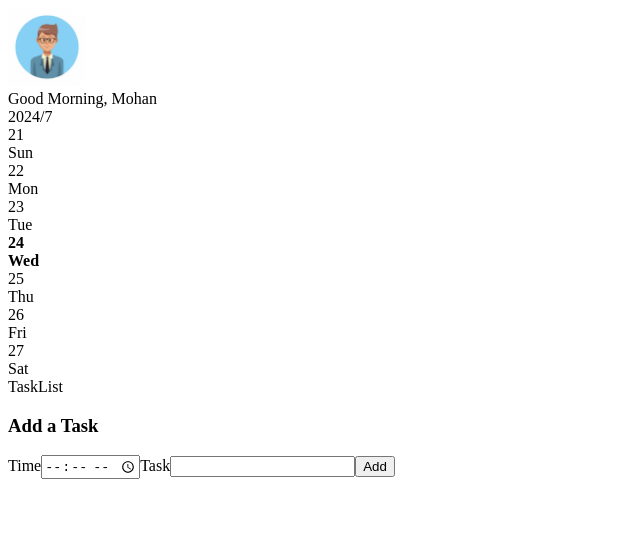
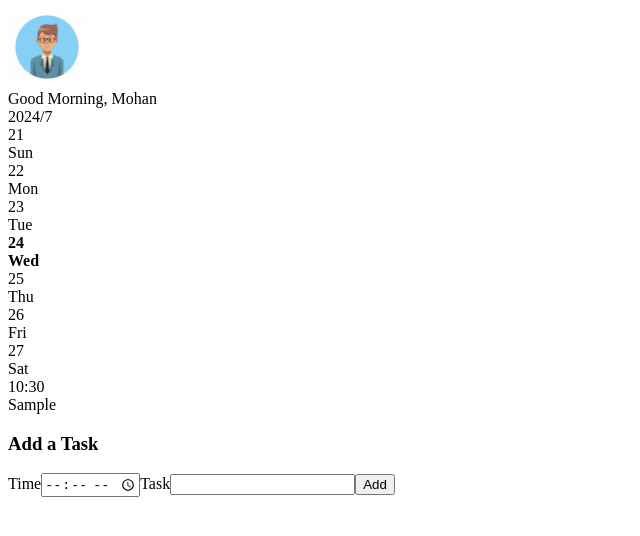
Before and after one commit to siva2022000/todolist, a React (Create React App) app: page / in a window 1280 px wide. Both pictures are taken after typing "10:30", "Sample" into the empty fields and a click on the button "Add". Shown: the top 536 px of the page, without its empty margins (0-640 px from the left). Built offline with nearby package versions, Linux system fonts and the light colour scheme.

Commit message:
create task changes and bulma installation

```diff
--- a/package.json
+++ b/package.json
@@ -7,6 +7,7 @@
     "@testing-library/react": "^13.4.0",
     "@testing-library/user-event": "^13.5.0",
     "axios": "^1.7.3",
+    "bulma": "^1.0.2",
     "json-server": "^1.0.0-beta.1",
     "react": "^18.3.1",
     "react-dom": "^18.3.1",
--- a/src/App.js
+++ b/src/App.js
@@ -1,14 +1,22 @@
+import { useState } from "react";
 import ProfileShow from "./components/ProfileShow";
 import DateList from "./components/DateList";
 import TaskList from "./components/TaskList";
 import TaskAdd from "./components/TaskAdd";
+
 function App() {
+  const [tasks, setTasks] = useState([]);
+
+  const createTask = function (task) {
+    setTasks([...tasks, task]);
+  };
+
   return (
     <div>
       <ProfileShow />
       <DateList />
-      <TaskList />
-      <TaskAdd />
+      <TaskList tasks={tasks} />
+      <TaskAdd onCreate={createTask} />
     </div>
   );
 }
--- a/src/components/TaskAdd.js
+++ b/src/components/TaskAdd.js
@@ -1,23 +1,22 @@
 import { useState } from "react";
 
-function TaskAdd() {
+function TaskAdd({ onCreate }) {
   const [time, setTime] = useState("");
-  const [task, setTask] = useState("");
+  const [details, setDetails] = useState("");
 
   const handleTimeChange = function (event) {
     setTime(event.target.value);
   };
 
-  const handleTaskChange = function (event) {
-    setTask(event.target.value);
+  const handleSummaryChange = function (event) {
+    setDetails(event.target.value);
   };
 
   const handleSubmit = function (event) {
     event.preventDefault();
-    console.log(time);
-    console.log(task);
+    onCreate({ time, details });
     setTime("");
-    setTask("");
+    setDetails("");
   };
 
   return (
@@ -25,9 +24,9 @@ function TaskAdd() {
       <h3>Add a Task</h3>
       <form onSubmit={handleSubmit}>
         <label>Time</label>
-        <input value={time} onChange={handleTimeChange} type='time' />
+        <input value={time} onChange={handleTimeChange} type="time" />
         <label>Task</label>
-        <input value={task} onChange={handleTaskChange} />
+        <input value={details} onChange={handleSummaryChange} />
         <button>Add</button>
       </form>
     </div>
--- a/src/components/TaskList.js
+++ b/src/components/TaskList.js
@@ -1,5 +1,9 @@
-function TaskList() {
-  return <div> TaskList</div>;
+import TaskShow from "./TaskShow";
+function TaskList({ tasks }) {
+  const renderedTasks = tasks.map((task, i) => {
+    return <TaskShow task={task} key={i}></TaskShow>;
+  });
+  return <div> {renderedTasks}</div>;
 }
 
 export default TaskList;
--- a/src/components/TaskShow.js
+++ b/src/components/TaskShow.js
@@ -1,5 +1,10 @@
-function TaskShow() {
-  return <div> TaskShow</div>;
+function TaskShow({ task }) {
+  return (
+    <div>
+      <div>{task.time}</div>
+      <div>{task.details}</div>
+    </div>
+  );
 }
 
 export default TaskShow;
```
Also changed, not shown: 1 other file (tests, documents, lock files or other folders).
